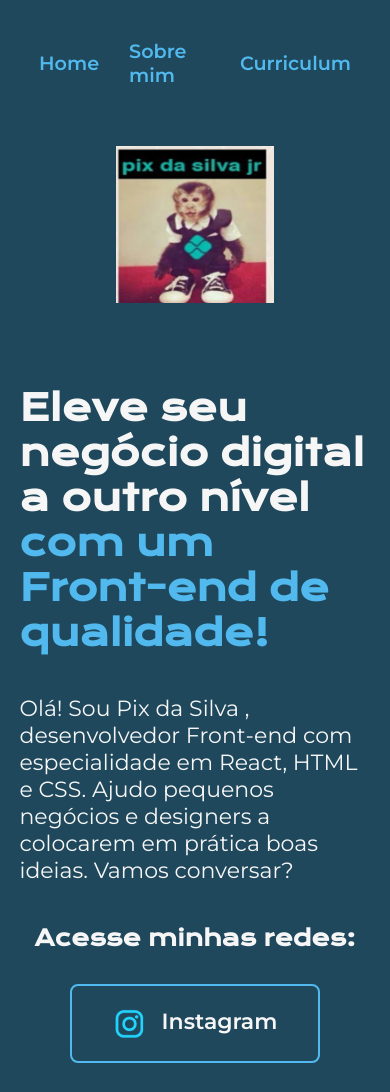
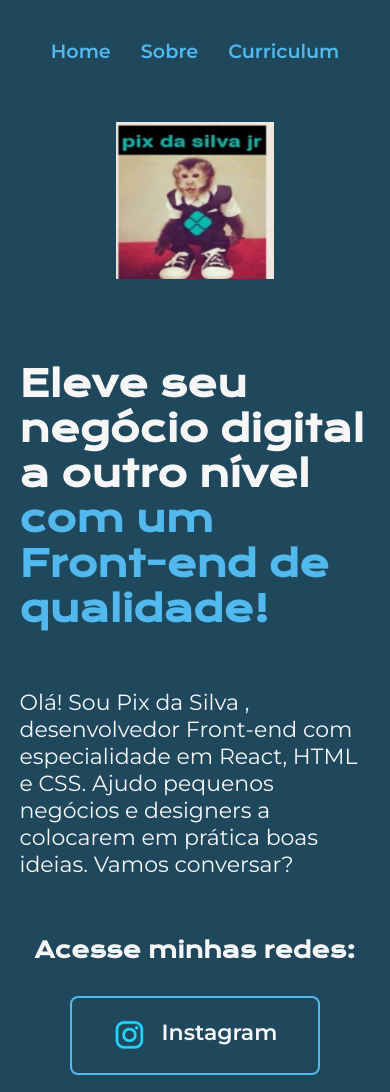
Before and after one commit to andre-fil/Portifolio_PixDaSilva, a plain HTML site: page index.html in a window 390 px wide. Shown: the top 1092 px of the page. Drawn offline with nearby package versions, Linux system fonts and the light colour scheme.

Commit message:
responsividade

```diff
--- a/index.html
+++ b/index.html
@@ -12,7 +12,7 @@
     <header class="cabecalho">
         <nav class="cabecalho_navegacao">
             <a href="index.html" class="cabecalho_navegacao_link">Home</a>
-            <a href="about.html" class="cabecalho_navegacao_link">Sobre mim</a>
+            <a href="about.html" class="cabecalho_navegacao_link">Sobre</a>
             <a href="curriculum.html" class="cabecalho_navegacao_link">Curriculum</a>
         </nav>
     </header>
--- a/styles/style2.css
+++ b/styles/style2.css
@@ -265,6 +265,10 @@ color: var(--cor-secundaria-border)
     .principal__conteudo{
         width: auto;
     }
+    .principal__conteudo__texto{
+        padding: 5% 0;
+        text-align:left;
+    }
     .principal__conteudo_curriculum{
         width: auto;
         flex-direction: column;
```
